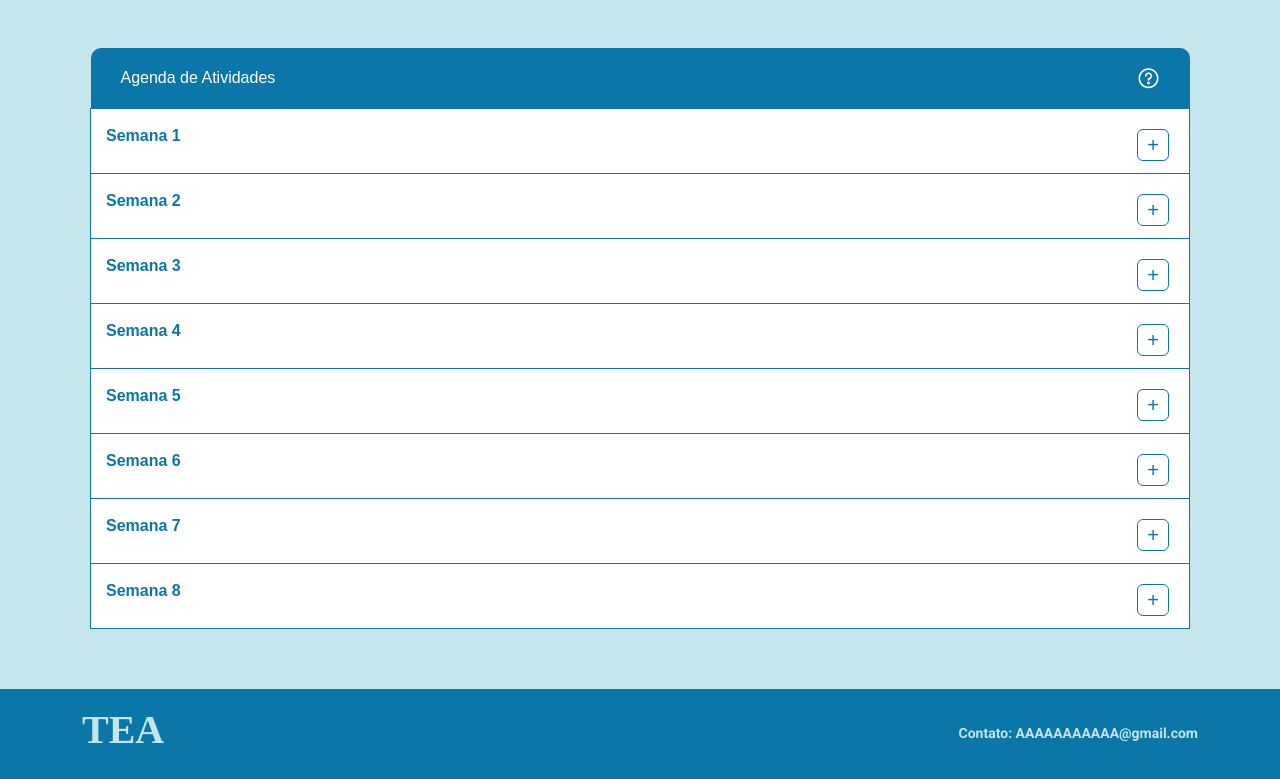
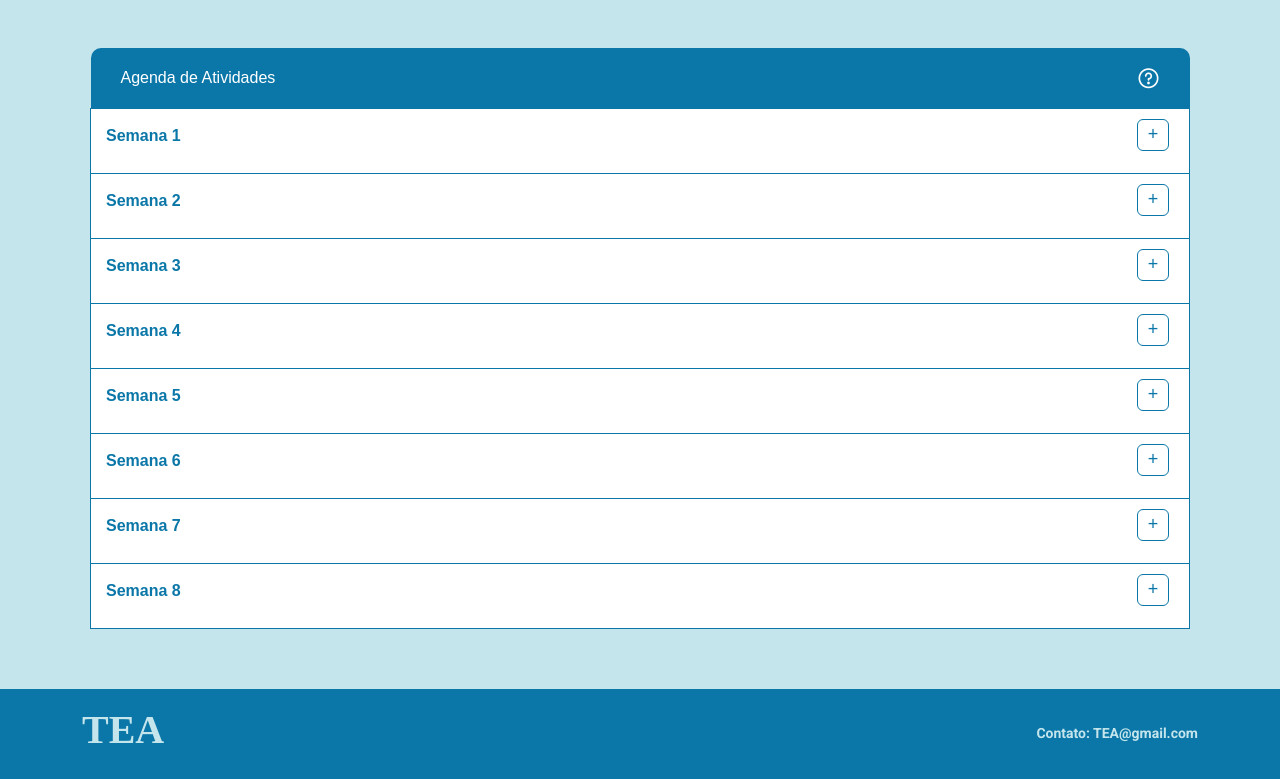
Before and after one commit to rafaeldocarmo/TEA-SITE, a React (Create React App) app in the folder front/: page / in a window 1280 px wide. Shown: the part 1846-2625 px from the top of the page. Built offline with nearby package versions, Linux system fonts and the light colour scheme; a web font is replaced by a local one.

Commit message:
feat: tooltip multiselect home arrumados

```diff
--- a/front/src/components/footer.js
+++ b/front/src/components/footer.js
@@ -9,7 +9,7 @@ const Footer = () => {
         <Container className='header-content'>
         <h1>TEA</h1>
         <div>
-            <Link className='footer-item' to="/">Contato: AAAAAAAAAAA@gmail.com</Link>
+            <Link className='footer-item' to="/">Contato: TEA@gmail.com</Link>
         </div>
         </Container>
     </footer>
--- a/front/src/pages/home.js
+++ b/front/src/pages/home.js
@@ -160,7 +160,7 @@ function Home() {
                   <td>
                     Agenda de Atividades
                     <i className="question pi pi-question-circle"
-                    data-pr-tooltip ="Para montar sua agenda semanal, clique no ícone de mais (+) ao lado da semana e escolha as atividades que deseja adicionar. Fácil e rápido!"
+                    data-pr-tooltip ="Clique nas atividades que já foram realizadas, e acompanhe sua evolução na barra de progresso. "
                     data-pr-position="left"
                     />
                     <Tooltip target=".question" className="tooltip-question"/>
--- a/front/src/styles/App.scss
+++ b/front/src/styles/App.scss
@@ -447,7 +447,7 @@ footer{
             height: 32px;
 
             position: absolute;
-            top: 20px;
+            top: 10px;
             right: 20px;
 
             .p-multiselect-label-container{
@@ -457,7 +457,7 @@ footer{
 
               .p-multiselect-label{
                 padding: 0;
-                font-size: 20px;
+                font-size: 18px;
                 color: #0b77a8;
 
                 &:hover{
@@ -481,6 +481,10 @@ footer{
     }
   }
 
+}
+
+.p-multiselect-panel {
+  max-width: 100%;
 }
 
 .multiselect-atividades{
@@ -532,7 +536,10 @@ footer{
   border: none;
   position: absolute;
   top: 80px;
-  left: 60px;
+
+  ol{
+    padding: 0px;
+  }
 
   ol li a{
     text-decoration: none;
```
Also changed, not shown: 2 other files (tests, documents, lock files or other folders).
